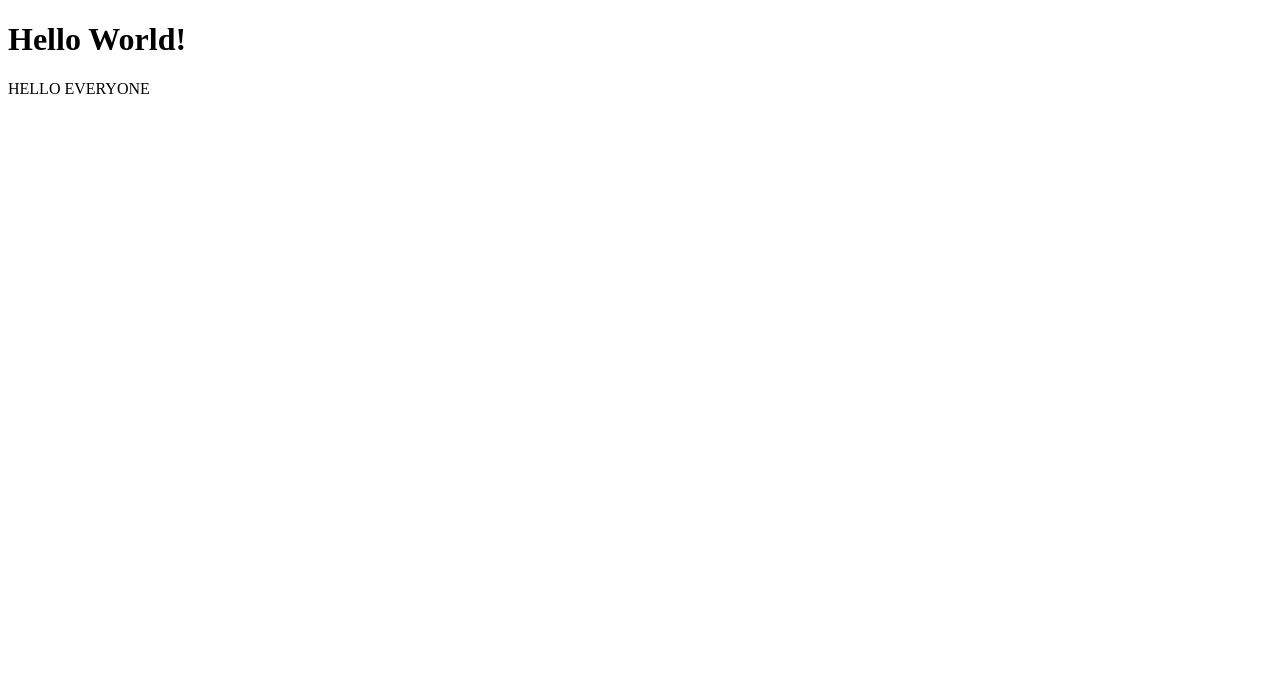
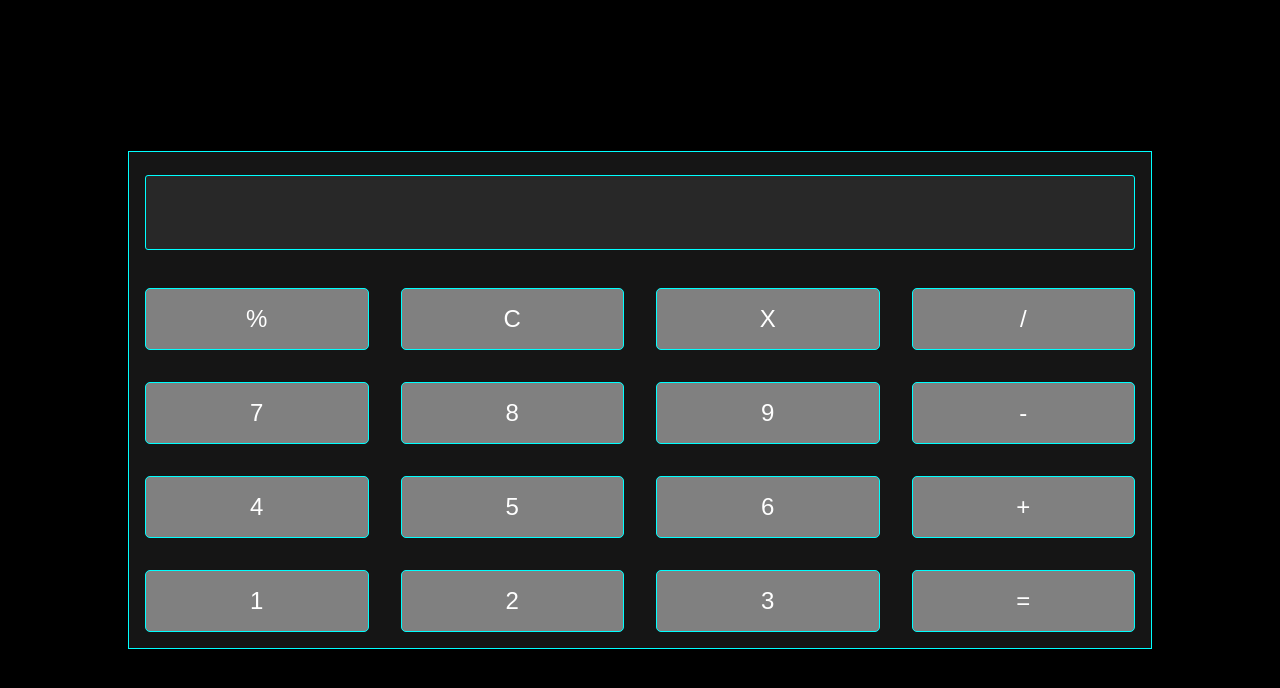
Before and after one commit to DilanLopezN/ImersaoReact, a React (Create React App) app in the folder calculadora-react/: page / in a window 1280 px wide. Shown: the top 688 px of the page. Built offline with nearby package versions, Linux system fonts and the light colour scheme.

Commit message:
first components and screen calc

```diff
--- a/calculadora-react/src/App.js
+++ b/calculadora-react/src/App.js
@@ -1,9 +1,40 @@
+import { Container, Content, Row, Column } from './styles/styles'
+import InputComponent from './components/Input'
+import Button from './components/Button'
 function App() {
   return (
-    <div>
-      <h1>Hello World!</h1>
-      <p>HELLO EVERYONE</p>
-    </div>
+    <Container>
+      <Content>
+        <InputComponent />
+        <Row>
+          <Button label="%" />
+          <Button label="C" />
+          <Button label="X" />
+          <Button label="/" />
+        </Row>
+
+        <Row>
+          <Button label="7" />
+          <Button label="8" />
+          <Button label="9" />
+          <Button label="-" />
+        </Row>
+
+        <Row>
+          <Button label="4" />
+          <Button label="5" />
+          <Button label="6" />
+          <Button label="+" />
+        </Row>
+
+        <Row>
+          <Button label="1" />
+          <Button label="2" />
+          <Button label="3" />
+          <Button label="=" />
+        </Row>
+      </Content>
+    </Container>
   )
 }
 
--- a/calculadora-react/src/components/Button/index.js
+++ b/calculadora-react/src/components/Button/index.js
@@ -1,3 +1,5 @@
-const Button = () => {
-  return <div>Calcular.</div>
+import { ButtonContainer } from './styles'
+export const Button = ({ label, onClick }) => {
+  return <ButtonContainer onClick={onClick}>{label}</ButtonContainer>
 }
+export default Button
--- a/calculadora-react/src/components/Button/styles.js
+++ b/calculadora-react/src/components/Button/styles.js
@@ -1 +1,17 @@
 import styled from 'styled-components'
+
+export const ButtonContainer = styled.button`
+  border: 1px solid cyan;
+  padding: 1rem;
+  margin: 1rem;
+  font-size: 24px;
+  border-radius: 5px;
+
+  flex: 1;
+
+  background-color: grey;
+
+  &:hover {
+    background-color: cyan;
+  }
+`
--- a/calculadora-react/src/components/Input/index.js
+++ b/calculadora-react/src/components/Input/index.js
@@ -1,3 +1,9 @@
-const Input = () => {
-  return <div>Calcular.</div>
+import { InputContainer } from './styles'
+const InputComponent = () => {
+  return (
+    <InputContainer>
+      <input></input>
+    </InputContainer>
+  )
 }
+export default InputComponent
--- a/calculadora-react/src/components/Input/styles.js
+++ b/calculadora-react/src/components/Input/styles.js
@@ -1 +1,23 @@
 import styled from 'styled-components'
+export const InputContainer = styled.div`
+  width: 100%;
+  height: 120px;
+
+  display: flex;
+  align-items: center;
+  justify-content: flex-end;
+
+  input {
+    margin: 1rem;
+    padding: 1rem;
+    width: 100%;
+    height: 75px;
+    background-color: #282828;
+    border: 1px solid cyan;
+    border-radius: 3px;
+
+    font-size: 24px;
+    font-weight: bold;
+    font-family: Arial, Helvetica, sans-serif;
+  }
+`
--- a/calculadora-react/src/index.css
+++ /dev/null
@@ -1,13 +0,0 @@
-body {
-  margin: 0;
-  font-family: -apple-system, BlinkMacSystemFont, 'Segoe UI', 'Roboto', 'Oxygen',
-    'Ubuntu', 'Cantarell', 'Fira Sans', 'Droid Sans', 'Helvetica Neue',
-    sans-serif;
-  -webkit-font-smoothing: antialiased;
-  -moz-osx-font-smoothing: grayscale;
-}
-
-code {
-  font-family: source-code-pro, Menlo, Monaco, Consolas, 'Courier New',
-    monospace;
-}
--- a/calculadora-react/src/index.js
+++ b/calculadora-react/src/index.js
@@ -1,11 +1,12 @@
 import React from 'react'
 import ReactDOM from 'react-dom/client'
-
+import GlobalStyles from './styles/global'
 import App from './App'
 
 const root = ReactDOM.createRoot(document.getElementById('root'))
 root.render(
   <React.StrictMode>
+    <GlobalStyles />
     <App />
   </React.StrictMode>
 )
--- /dev/null
+++ b/calculadora-react/src/styles/global.js
@@ -0,0 +1,8 @@
+import { createGlobalStyle } from 'styled-components'
+export default createGlobalStyle`
+* {
+  margin: 0;
+  padding: 0;
+  box-sizing: border-box;
+  color: white;
+}`
--- /dev/null
+++ b/calculadora-react/src/styles/styles.js
@@ -0,0 +1,29 @@
+import styled from 'styled-components'
+export const Container = styled.div`
+  width: 100%;
+  height: 100vh;
+  background-color: black;
+
+  display: flex;
+  align-items: center;
+  justify-content: center;
+`
+export const Content = styled.div`
+  border: cyan 1px solid;
+  background-color: #151515;
+  width: 80%;
+  min-height: 350px;
+`
+export const Row = styled.div`
+  display: flex;
+  flex-direction: row;
+  justify-content: space-between;
+  align-items: center;
+`
+
+export const Column = styled.div`
+  display: flex;
+  flex-direction: row;
+  justify-content: space-between;
+  align-items: center;
+`
```
Also changed, not shown: 1 other file (tests, documents, lock files or other folders).
